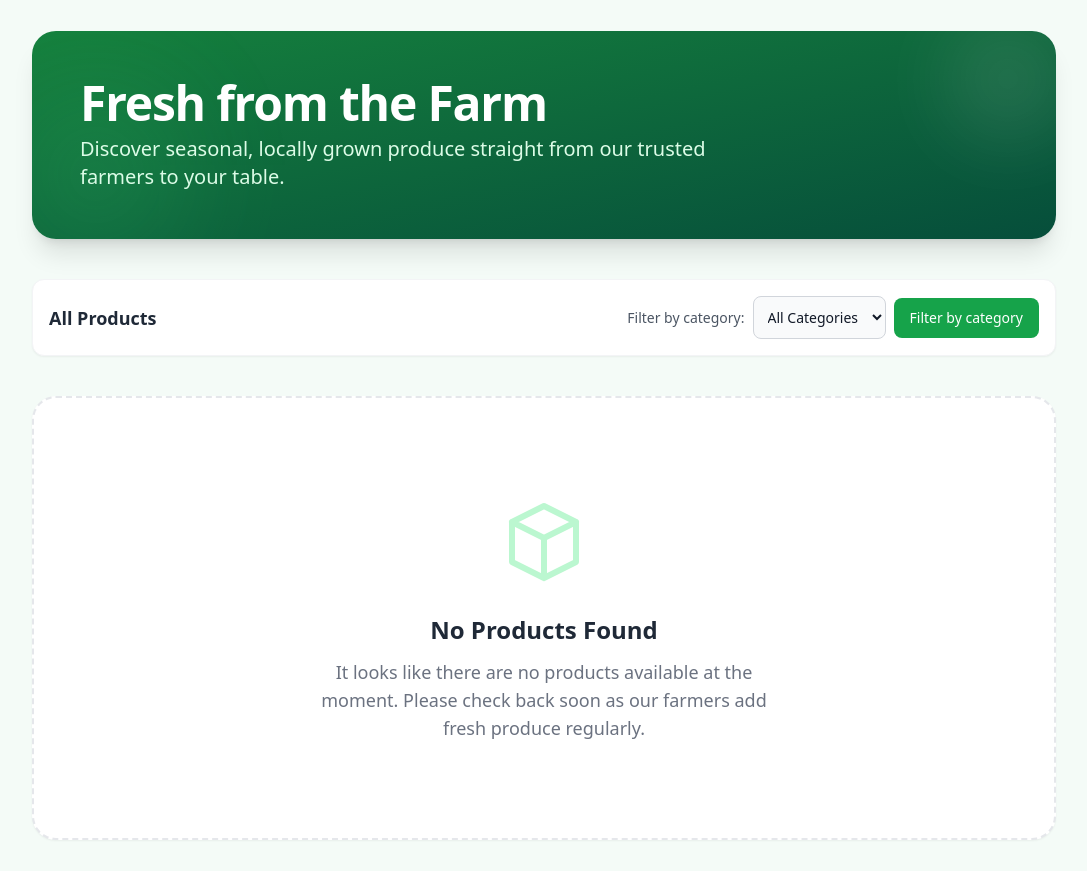
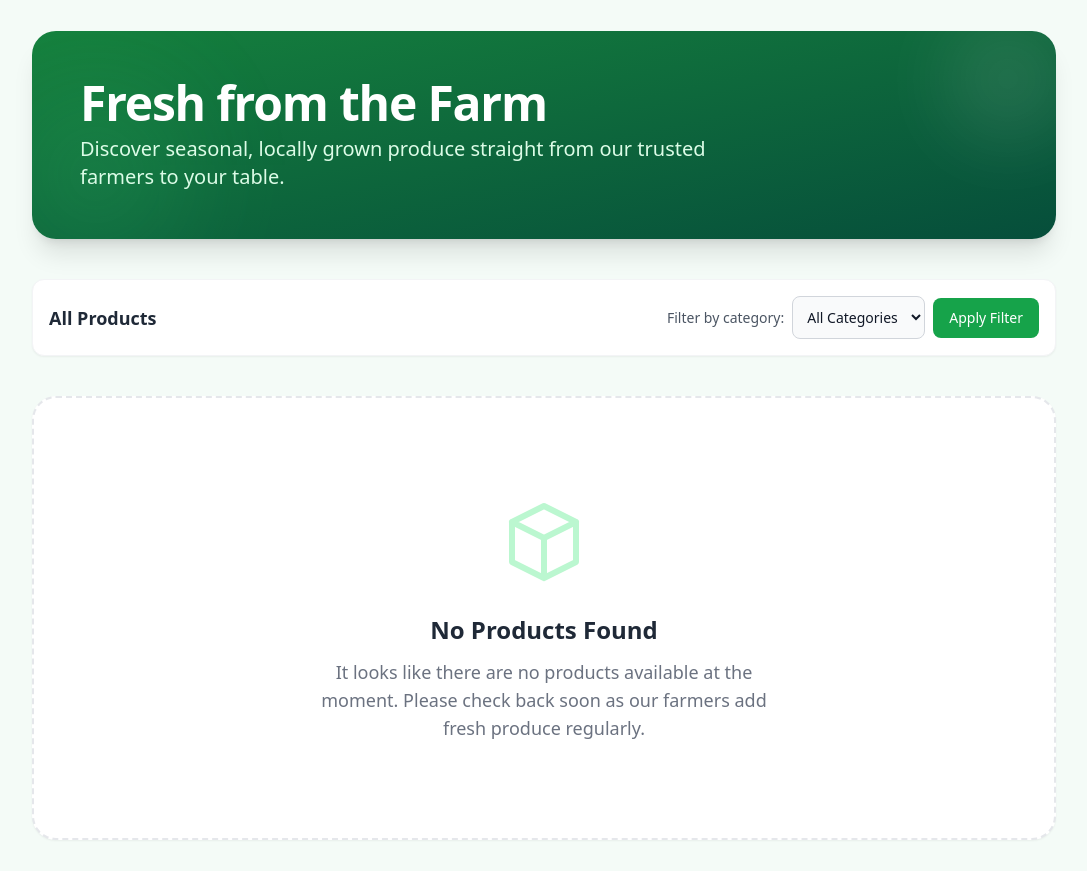
Before and after one commit to nabil0203/Farm2Market, a Django app: page /products/ in a window 1280 px wide. Shown: the part 90-961 px from the top of the page, without its empty margins (96-1183 px from the left). Run offline with Django 5.2, Linux system fonts and the light colour scheme; data that the repository does not hold is empty; some libraries are stand-ins or nearby versions.

Commit message:
Update button and add Progress report

```diff
--- a/Farm2Market/templates/F2M/products.html
+++ b/Farm2Market/templates/F2M/products.html
@@ -39,7 +39,7 @@
                     {% endfor %}
                 </select>
                 <button type="submit" class="bg-green-600 hover:bg-green-700 text-white font-medium rounded-lg text-sm px-4 py-2.5 text-center transition-colors">
-                    Filter by category
+                    Apply Filter
                 </button>
             </form>
         </div>
```
Also changed, not shown: 1 other file.
